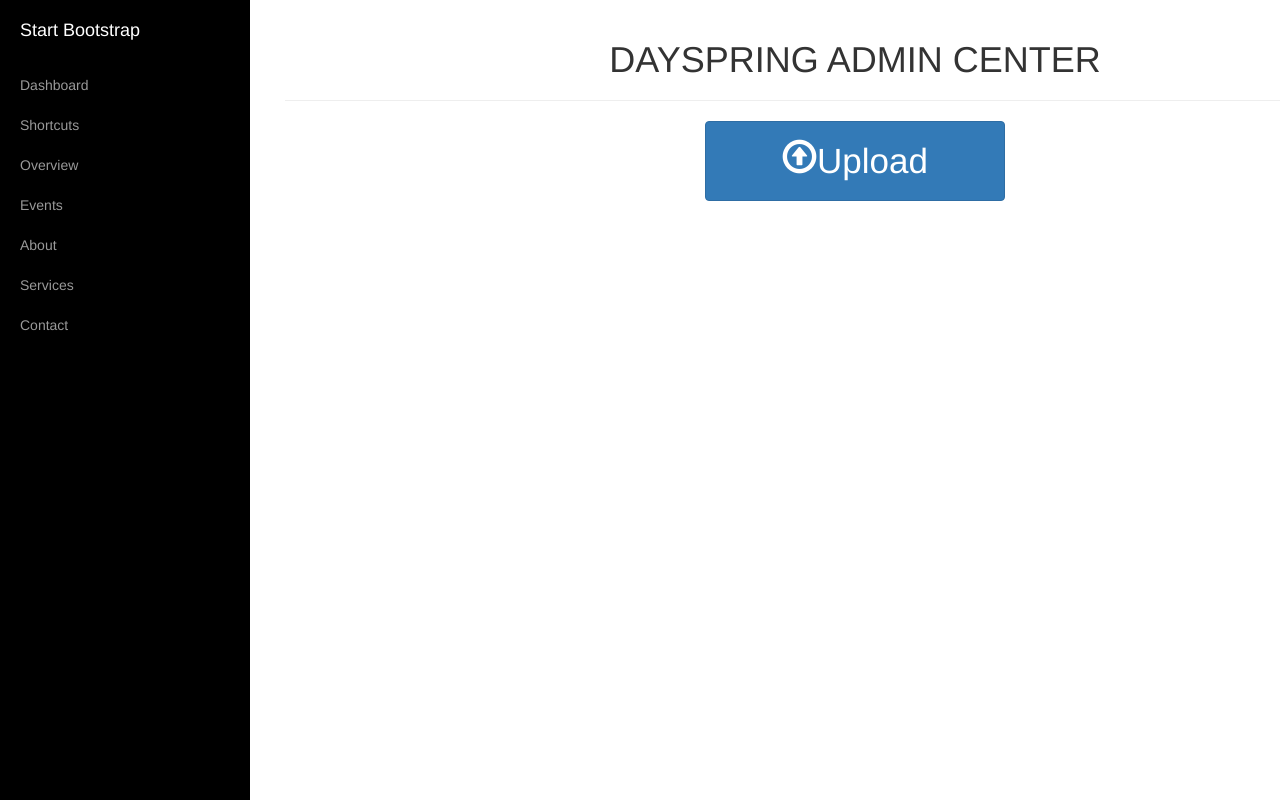
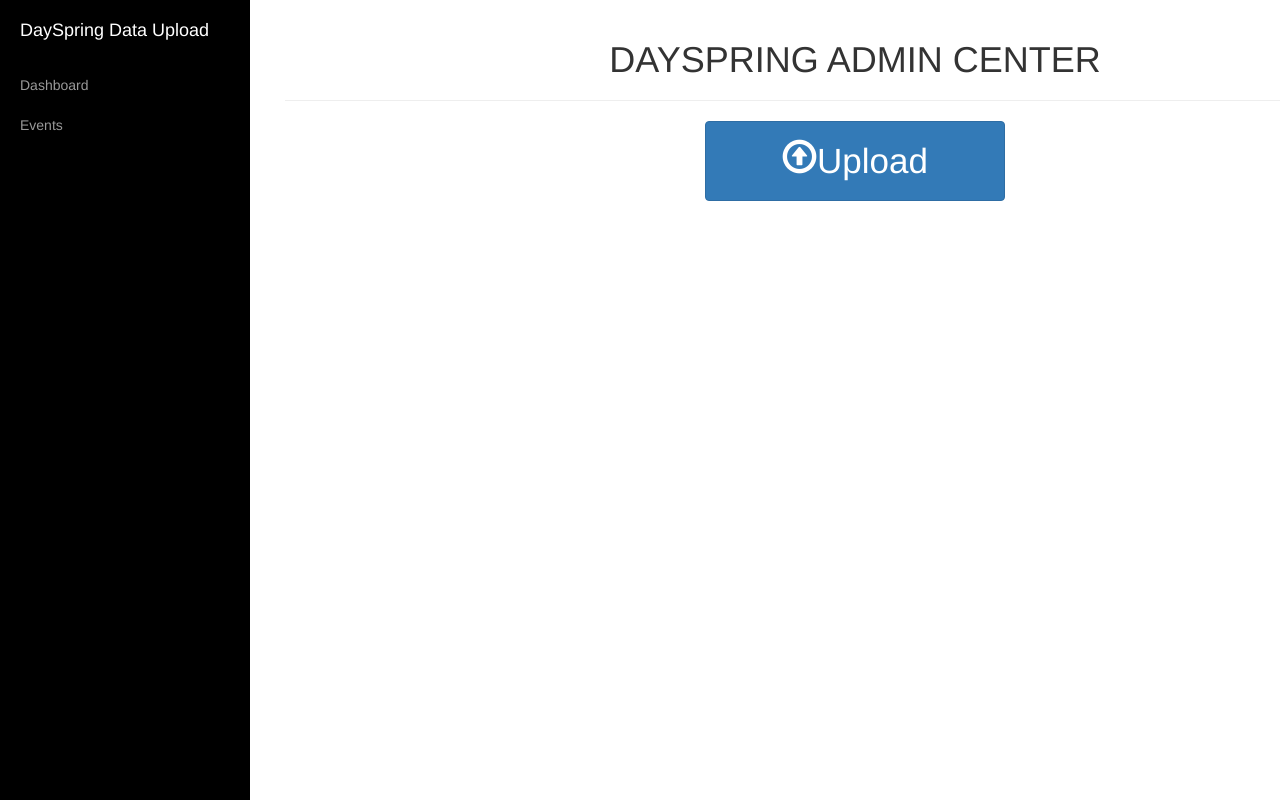
Before and after one commit to shaileshahuja/dayspring, a Django app: template py/capture/templates/upload.html in a window 1280 px wide; the page is wider, and only the part inside the window is pictured. Run offline with Django 3.2, Linux system fonts and the light colour scheme; the template is opened without the code that fills it, so the values that code supplies are empty; some libraries are stand-ins or nearby versions.

Commit message:
View Update

```diff
--- a/py/capture/templates/upload.html
+++ b/py/capture/templates/upload.html
@@ -36,30 +36,16 @@
             <ul class="sidebar-nav">
                 <li class="sidebar-brand">
                     <a href="#">
-                        Start Bootstrap
+                        DaySpring Data Upload
                     </a>
                 </li>
                 <li>
                     <a href="#">Dashboard</a>
                 </li>
                 <li>
-                    <a href="#">Shortcuts</a>
-                </li>
-                <li>
-                    <a href="#">Overview</a>
-                </li>
-                <li>
                     <a href="#">Events</a>
                 </li>
-                <li>
-                    <a href="#">About</a>
-                </li>
-                <li>
-                    <a href="#">Services</a>
-                </li>
-                <li>
-                    <a href="#">Contact</a>
-                </li>
+
             </ul>
         </div>
         <!-- /#sidebar-wrapper -->
```
